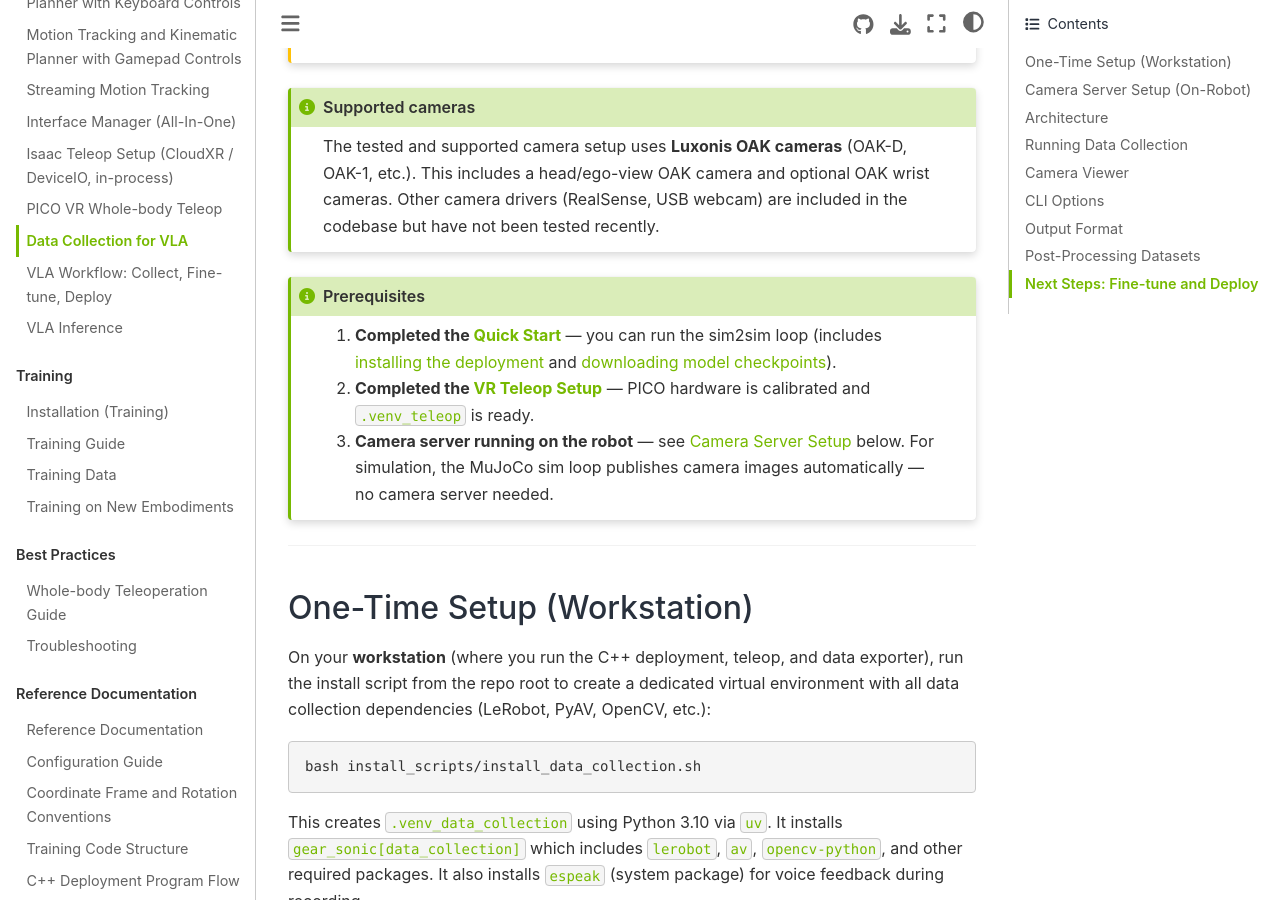
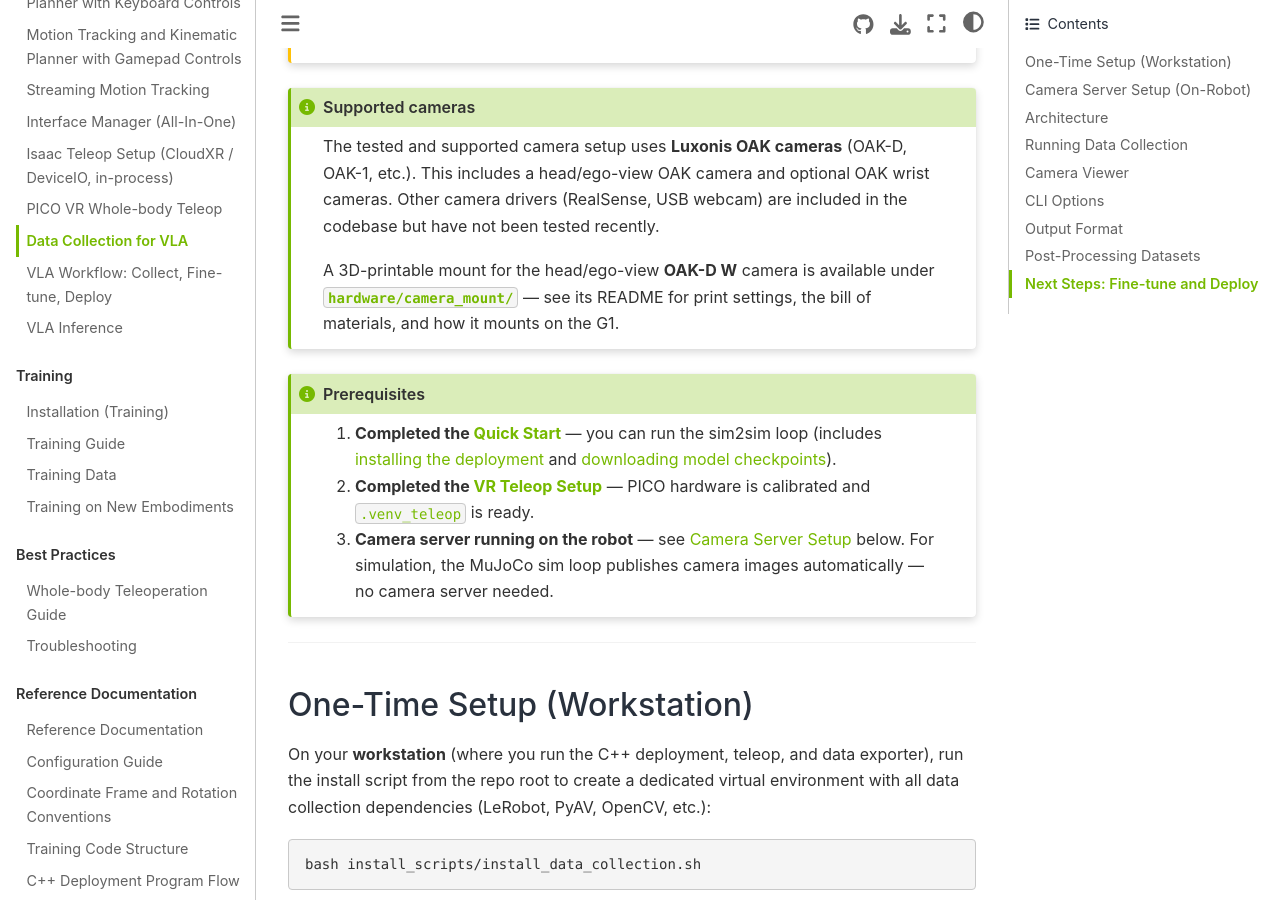
Before and after one commit to ff-eai/FFEAI-WBC, a Sphinx documentation site: the page built from docs/source/tutorials/data_collection.md, in a window 1280 px wide and 900 px high, scrolled down 340 px. Built offline with Sphinx 7.4.7 and the Sphinx Book theme 1.1.4, drawn with Linux system fonts in a browser that asks for light colours.

Commit message:
Link camera mount README from data_collection docs
Address PR review: point to hardware/camera_mount/README.md from the
"Supported cameras" section of the data collection tutorial so the mount
docs are discoverable where the OAK ego-view camera is introduced.

Use the canonical GitHub URL (matching the docs' existing NVlabs blob/main
convention) rather than a relative path: the README lives outside the
docs/source tree, so a relative link does not resolve as a MyST cross-
reference and renders as plain text. The absolute URL renders as a real
clickable link in the built Sphinx site.

````diff
--- a/docs/source/tutorials/data_collection.md
+++ b/docs/source/tutorials/data_collection.md
@@ -10,6 +10,8 @@
 ```{admonition} Supported cameras
 :class: note
 The tested and supported camera setup uses **Luxonis OAK cameras** (OAK-D, OAK-1, etc.). This includes a head/ego-view OAK camera and optional OAK wrist cameras. Other camera drivers (RealSense, USB webcam) are included in the codebase but have not been tested recently.
+
+A 3D-printable mount for the head/ego-view **OAK-D W** camera is available under [`hardware/camera_mount/`](https://github.com/NVlabs/GR00T-WholeBodyControl/blob/main/hardware/camera_mount/README.md) — see its README for print settings, the bill of materials, and how it mounts on the G1.
 ```
 
 ```{admonition} Prerequisites
````
